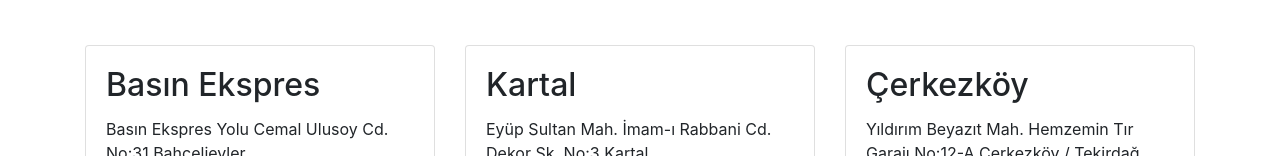
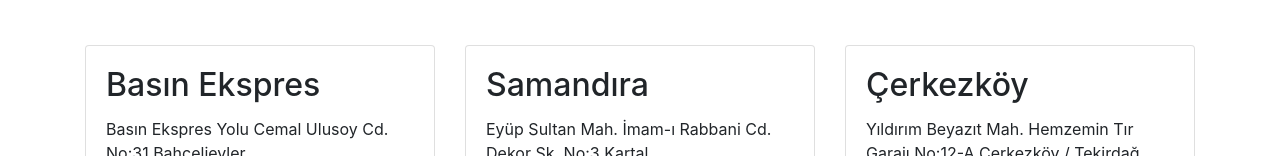
Before and after one commit to mersintas/mersintas.github.io, a website: page subelerimiz.html in a window 1280 px wide. Shown: the part 312-468 px from the top of the page. Drawn offline with Linux system fonts and the light colour scheme.

Commit message:
Update subelerimiz.html

```diff
--- a/subelerimiz.html
+++ b/subelerimiz.html
@@ -112,7 +112,7 @@
       <div class="col-md-4 mb-5">
         <div class="card h-100">
           <div class="card-body">
-            <h2 class="card-title">Kartal</h2>
+            <h2 class="card-title">Samandıra</h2>
             <p class="card-text">Eyüp Sultan Mah. İmam-ı Rabbani Cd. Dekor Sk. No:3 Kartal</p>
             <b>Tel:</b> 0216 561 81 91 - 92<br>
             <b>Faks:</b> 0216 561 81 93
```
